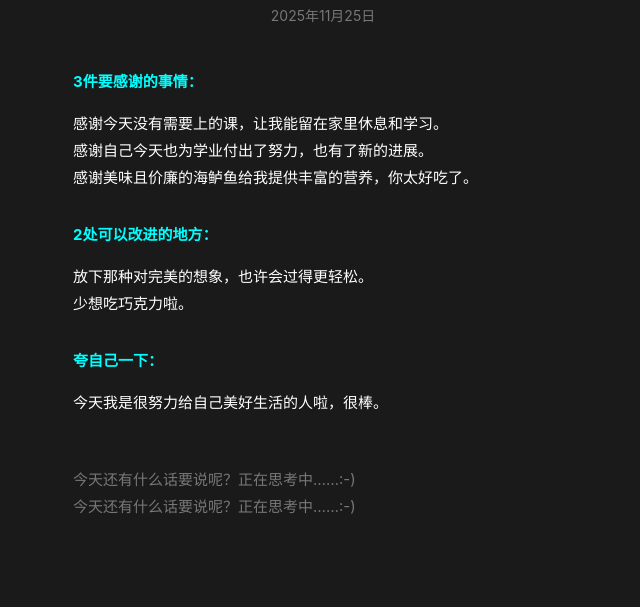
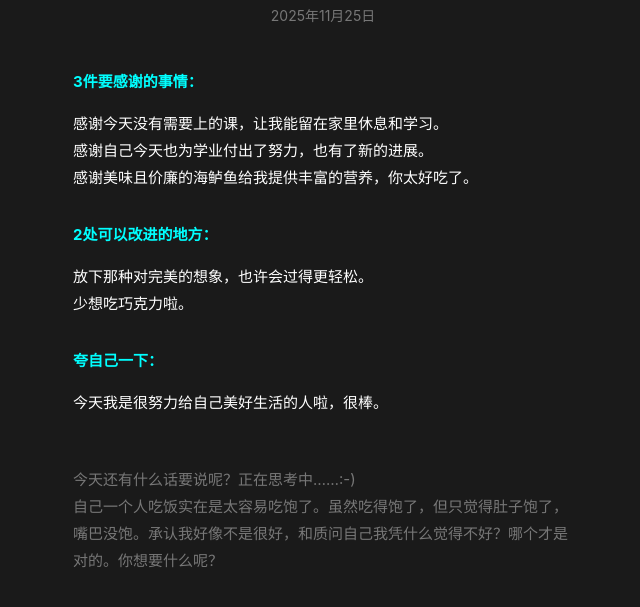
Before and after one commit to SHeepoil/mydairy-world-maybeloveable, a website: page 25-11-25.html in a window 1280 px wide. Shown: the part 205-812 px from the top of the page, without its empty margins (317-957 px from the left). Drawn offline with Linux system fonts and the light colour scheme.

Commit message:
Update 25-11-25.html

```diff
--- a/25-11-25.html
+++ b/25-11-25.html
@@ -139,7 +139,7 @@
             今天还有什么话要说呢？正在思考中……:-)
         </p>
         <p class="hint-text">
-            今天还有什么话要说呢？正在思考中……:-)
+            自己一个人吃饭实在是太容易吃饱了。虽然吃得饱了，但只觉得肚子饱了，嘴巴没饱。承认我好像不是很好，和质问自己我凭什么觉得不好？哪个才是对的。你想要什么呢？
         </p>
         <p>
 
```
